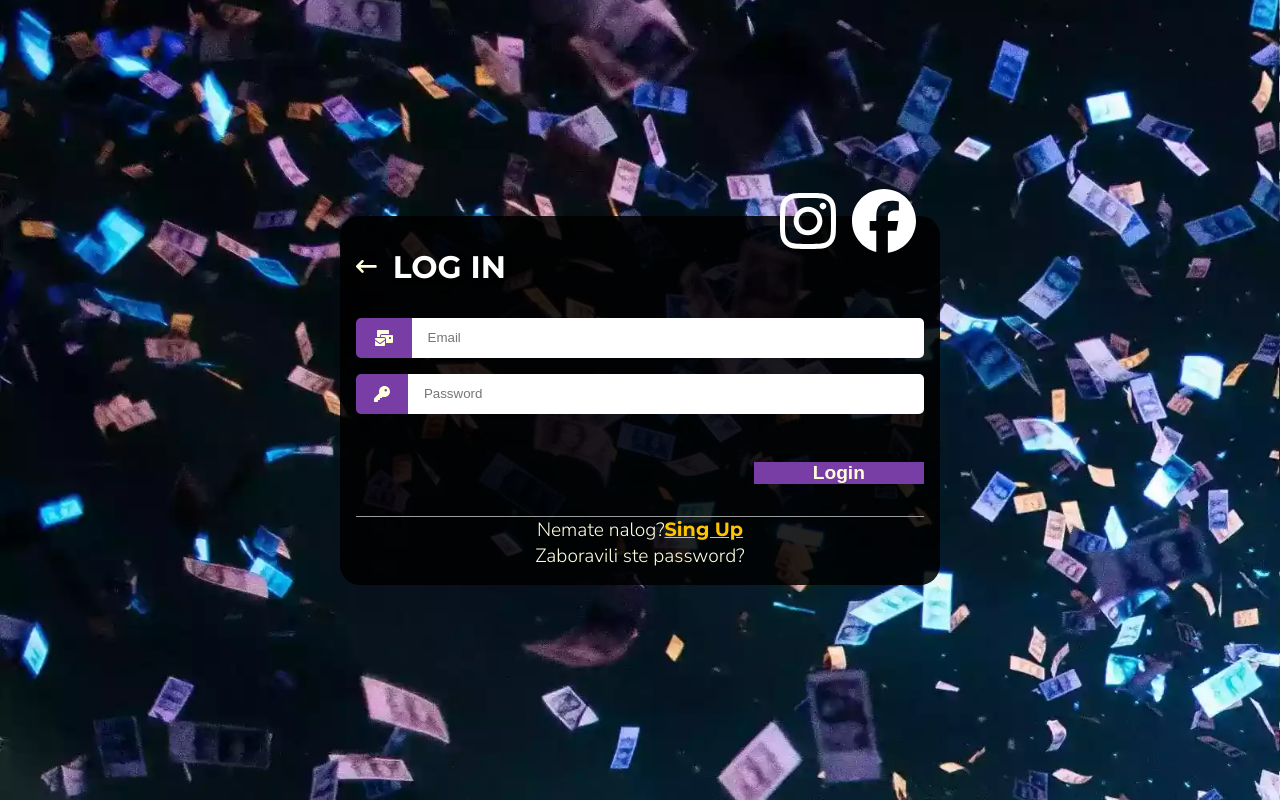
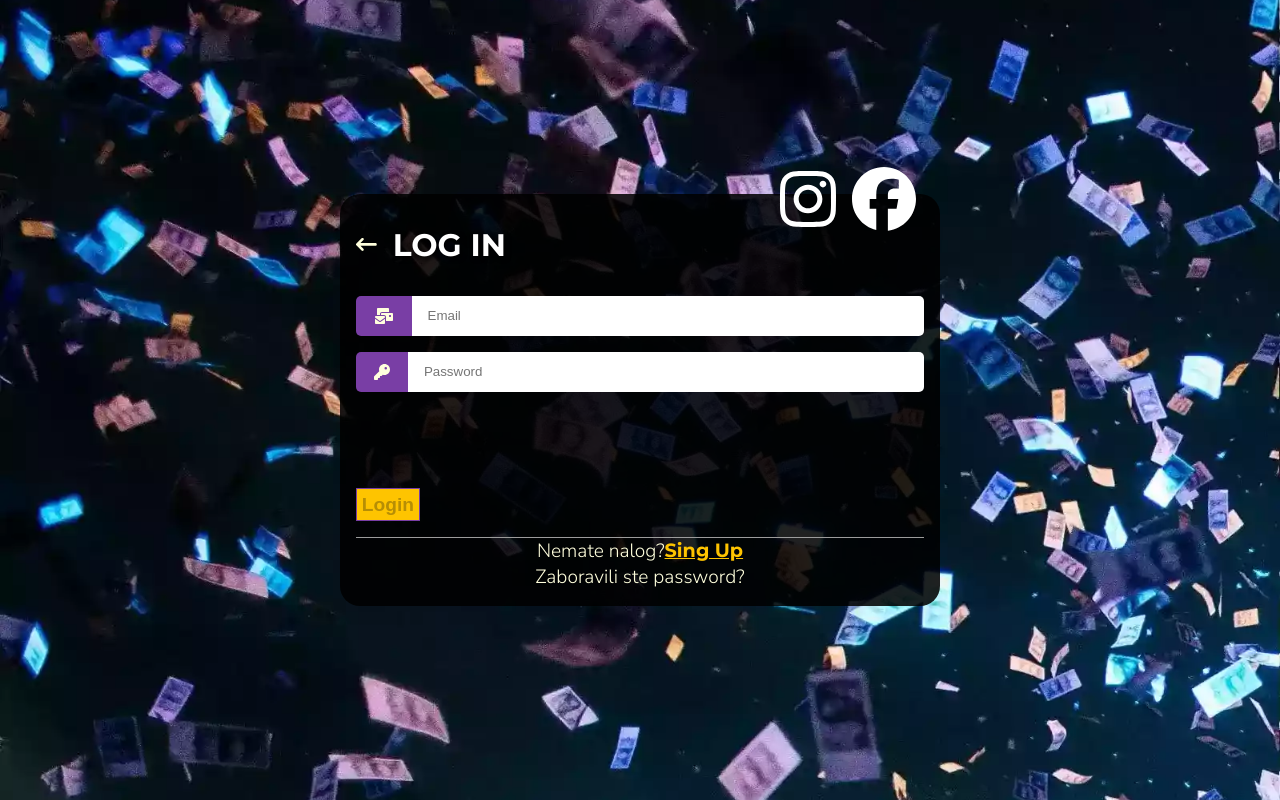
Before and after one commit to MarkoVasicDeveloper/AplikacijaZaTepihServise-User-Interface, a React (Create React App) app: page /#/ in a window 1280 px wide. Built offline with nearby package versions, Linux system fonts and the light colour scheme.

Commit message:
Button component

```diff
--- a/src/Component/LogInPage/LogIn.scss
+++ b/src/Component/LogInPage/LogIn.scss
@@ -1,4 +1,5 @@
 @import '../../style/mixins.scss';
+@import '../../style/defaultStyle.scss';
 
 #logIn {
   width: 100vw;
@@ -42,25 +43,6 @@
   flex-direction: row-reverse;
 }
 
-.submit-btn {
-  width: 100%;
-  height: 20%;
-  display: flex;
-  justify-content: right;
-  margin-bottom: 2rem;
-}
-
-.submit-btn > button {
-  width: 30%;
-  height: 50%;
-  margin-top: 2rem;
-  background-color: #793ea5;
-  border: none;
-  font-size: 1.2rem;
-  font-weight: 600;
-  color: #ffffdd;
-}
-
 .form-footer {
   width: 100%;
   height: 20%;
@@ -79,25 +61,24 @@
   color: #fec400;
 }
 
+.message-container {
+  padding: 2rem;
+}
+
 .hiddenMessage {
   display: none;
 }
 
 .showMessage {
-  display: block;
-  width: 50%;
-  height: 100%;
   border-radius: 20px;
   background-color: #000000aa;
-  margin-right: 5rem;
-  color: #ffffdd;
-  display: flex;
-  justify-content: center;
-  align-items: center;
+  margin: 0 auto;
+  color: $fontColor;
   font-size: 0.8rem;
-  border: 1px solid #fec400;
-  padding: 0.2rem;
+  border: 1px solid $secondaryColor;
+  padding: 0.3rem;
   text-align: center;
+  box-shadow: 0 0 10px $danger;
 }
 
 @media (max-width: 400px) {
--- a/src/Component/LogInPage/Login.tsx
+++ b/src/Component/LogInPage/Login.tsx
@@ -5,7 +5,7 @@ import {
   faMailBulk,
 } from "@fortawesome/free-solid-svg-icons";
 import { FontAwesomeIcon } from "@fortawesome/react-fontawesome";
-import React, { useState } from "react";
+import React, { useEffect, useState } from "react";
 import { Link, useNavigate } from "react-router-dom";
 import { saveRefreshToken, saveToken } from "../../api/api";
 import { useUser } from "../../Context/UserContext";
@@ -19,14 +19,22 @@ import "./LogIn.scss";
 import { InputWithValidation } from "../layout/input/input";
 import { useInputText } from "../../hooks/useInputText";
 import { SocialIcon } from "../layout/socialIcon/socialIcon";
+import { Button } from "../layout/button/button";
 
 export default function Login() {
   const { data, edit } = useInputText({});
   const [message, setMessage] = useState(false);
+  const [disabled, setDisabled] = useState(true);
 
   const navigate = useNavigate();
 
   const { setUserEvent } = useUser() as any;
+
+  useEffect(() => {
+    setMessage(false);
+    if (!data.password || !data.email) return setDisabled(true);
+    setDisabled(false);
+  }, [data])
 
   async function sendSubmit(
     e: React.MouseEvent<HTMLButtonElement, MouseEvent>
@@ -36,7 +44,11 @@ export default function Login() {
     setMessage(false);
     const userAuth = await userAuthorization(data.email, data.password);
     console.log(userAuth.data);
-    if (!userAuth.data.token) return setMessage(true);
+    if (!userAuth.data.token) {
+      setMessage(true);
+      setDisabled(true);
+      return;
+    };
     saveToken("user", userAuth.data.token);
     saveRefreshToken("user", userAuth.data.refreshToken);
 
@@ -57,7 +69,7 @@ export default function Login() {
         errorHandler,
         positionOptions
       );
-    }
+    };
     navigate("/workerlogin");
   }
 
@@ -65,11 +77,10 @@ export default function Login() {
     <section id="logIn">
       <div className="form-holder">
         <div className="form-header">
-          <FontAwesomeIcon
-            icon={faArrowLeftLong}
-            onClick={() => navigate("/")}
-          />
+          <FontAwesomeIcon icon={faArrowLeftLong} onClick={() => navigate("/")} />
+
           <h1>Log In</h1>
+
           <div className="relative">
             <SocialIcon icon={faFacebook} link={"facebook.com"} />
             <SocialIcon icon={faInstagram} link={"instagram.com"} />
@@ -77,17 +88,14 @@ export default function Login() {
         </div>
 
         <InputWithValidation icon={faMailBulk} onChangeInput={edit} name={"email"} placeholder="Email" id={"email"} required />
-        <InputWithValidation icon={faKey} onChangeInput={edit} name={"password"} placeholder="Password" id={"password"} required />
+        <InputWithValidation icon={faKey} onChangeInput={edit} name={"password"} placeholder="Password" id={"password"} type="password" required />
 
-        <div className="submit-btn">
-          <div
-            className={message === false ? "hiddenMessage" : "showMessage"}
-          >
-            <p>Mail ili lozinka nisu tacni!</p>
-          </div>
-          <button onClick={(e) => sendSubmit(e)}>Login</button>
+        <div className="message-container">
+          <p className={message === false ? "hiddenMessage" : "showMessage"}>
+            Mail ili lozinka nisu tacni!
+          </p>
         </div>
-
+        <Button title="Login" onClickFunction={(e) => sendSubmit(e)} type='submit' disabled={disabled} />
         <div className="form-footer">
           <p>
             Nemate nalog?
--- /dev/null
+++ b/src/Component/layout/button/button.scss
@@ -0,0 +1,41 @@
+@import '../../../style/defaultStyle.scss';
+
+.submit {
+  width: max-content;
+  margin-block: 1rem;
+  background-color: $primaryColor;
+  border: none;
+  font-size: 1.2rem;
+  font-weight: 600;
+  color: $fontColor;
+  padding: 0.3rem;
+  cursor: pointer;
+}
+
+.disabled{
+  width: max-content;
+  font-size: 1.2rem;
+  font-weight: 600;
+  padding: 0.3rem;
+  margin-block: 1rem;
+  background-color: $secondaryColor;
+  border: 1px solid $primaryColor;
+  cursor: no-drop;
+}
+
+.default{
+  width: max-content;
+  background-color: transparent;
+  padding: 0.3rem;
+  font-weight: 600;
+  font-size: 1.2rem;
+  margin-block: 1rem;
+  color: $secondFontColor;
+  border: 1px solid $secondaryColor;
+  cursor: pointer;
+
+  &:hover {
+    color: $fontColor;
+    border: 1px solid $primaryColor;
+  }
+}
--- /dev/null
+++ b/src/Component/layout/button/button.tsx
@@ -0,0 +1,32 @@
+import { type ReactElement, useLayoutEffect, useState } from 'react'
+import './button.scss'
+
+interface ButtonProps {
+  type?: 'submit' | 'button'
+  title: string
+  disabled?: boolean | undefined
+  onClickFunction: (() => void) | ((param: any) => Promise<void>)
+  implementClass?: string
+  titleFusnote?: string
+  default?: boolean
+}
+
+export function Button(data: ButtonProps): ReactElement {
+  const [implementClasses, setImplementClasses] = useState('')
+
+  useLayoutEffect(() => {
+    if (data.type === 'submit') return setImplementClasses(data.disabled ? 'disabled' : 'submit')
+    if (data.implementClass != null) return setImplementClasses(data.implementClass)
+    if (data.default) setImplementClasses('default')
+  }, [data])
+
+  return (
+    <button
+      className={implementClasses}
+      type={data.type ?? 'button'}
+      disabled={data.disabled}
+      onClick={data.onClickFunction}
+      title={data.titleFusnote}
+    >{data.title}</button>
+  )
+}
--- a/src/hooks/useFormValidation.ts
+++ b/src/hooks/useFormValidation.ts
@@ -12,8 +12,8 @@ export function useFormValidation (onChange: any, field: string, dirty: boolean,
     if (!result.valid) {
       setInvalid(true)
       setMessage(result.value)
+      onChange(event.target.name)
       if (field === 'checkbox') { onChange({ value, checked: false }); return }
-      onChange(event)
       return
     };
 
--- a/src/style/defaultStyle.scss
+++ b/src/style/defaultStyle.scss
@@ -2,5 +2,6 @@ $primaryColor: #793ea5;
 $secondaryColor: #fec400;
 
 $fontColor: #ffffdd;
+$secondFontColor: #fec400;
 
 $danger: rgb(223,69,84);
```
